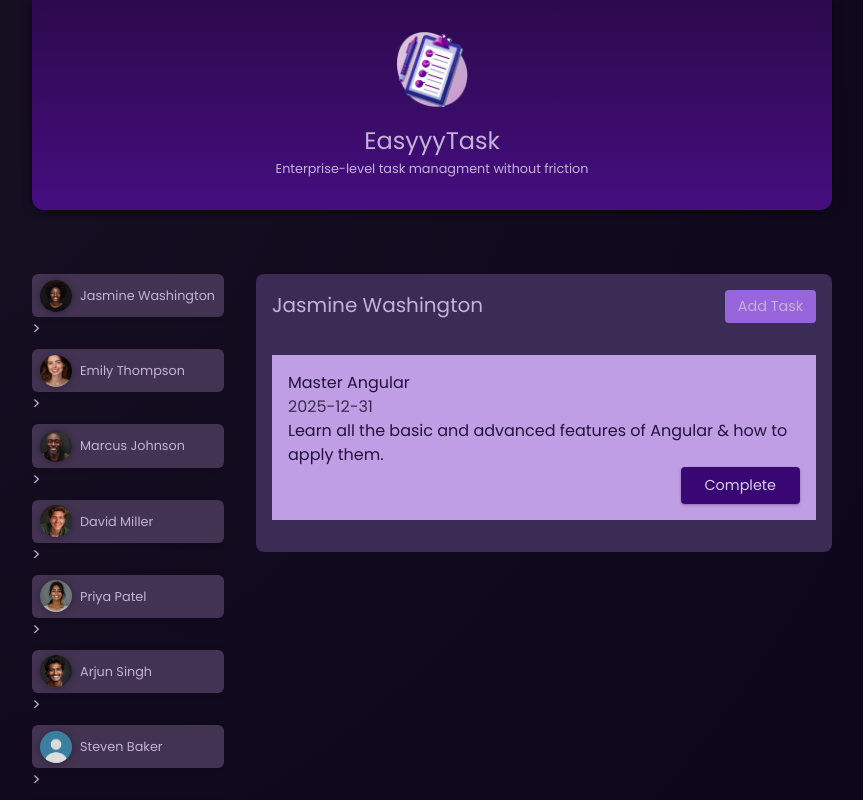
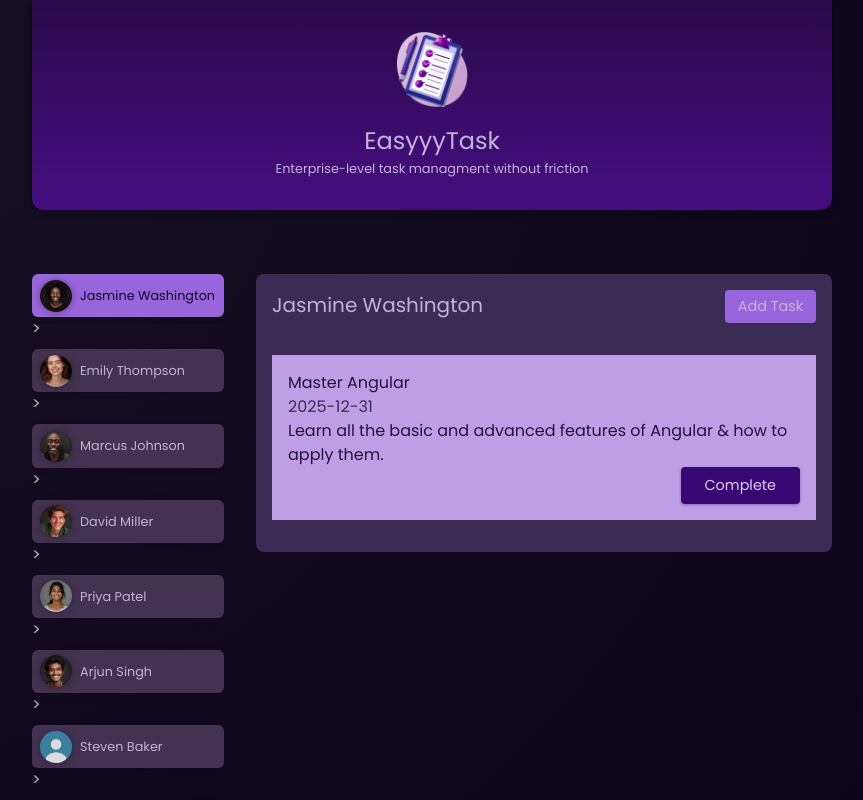
Before and after one commit to igakujawska/pierwsze-pr-by-z-html-css-js, an Angular app in the folder first-angular-app/: page / in a window 1280 px wide. Both pictures are taken after a click on the button "Jasmine Washington". Shown: the top 800 px of the page, without its empty margins (208-1071 px from the left). Built offline with nearby package versions, Linux system fonts and the light colour scheme.

Commit message:
added more actions

```diff
--- a/first-angular-app/src/app/app.html
+++ b/first-angular-app/src/app/app.html
@@ -6,6 +6,7 @@
             <li>
             <app-user
             [user]="user"
+            [selected]="user.id===selectedUserId"
             (select)='onSelectUser($event)'>
             </app-user>
             </li>
--- a/first-angular-app/src/app/tasks/task/task.html
+++ b/first-angular-app/src/app/tasks/task/task.html
@@ -3,5 +3,5 @@
     <time> {{ task.dueDate }} </time>
     <p> {{ task.summary }} </p>
     <p class="actions">
-        <button> Complete </button>
+        <button (click)="onCompleteTask()"> Complete </button>
     </p>
--- a/first-angular-app/src/app/tasks/task/task.ts
+++ b/first-angular-app/src/app/tasks/task/task.ts
@@ -1,12 +1,6 @@
-import { Component, Input } from '@angular/core';
+import { Component, EventEmitter, Input, Output } from '@angular/core';
 
-interface Tassk{
-  id: string;
-  userId: string;
-  title: string;
-  summary: string;
-  dueDate: string;
-}
+import { type Tassk } from './task.model'
 
 @Component({
   selector: 'app-task',
@@ -16,4 +10,9 @@ interface Tassk{
 })
 export class Task {
   @Input({required: true}) task!: Tassk;
+  @Output() complete = new EventEmitter<string>();
+
+  onCompleteTask() {
+    this.complete.emit(this.task.id);
+  }
 }
--- a/first-angular-app/src/app/tasks/tasks.html
+++ b/first-angular-app/src/app/tasks/tasks.html
@@ -8,7 +8,7 @@
 <ul>
     @for (task of selectedUserTasks; track task.id){
         <li>
-            <app-task [task]="task"/>
+            <app-task [task]="task" (complete)="onCompleteTask($event)"/>
         </li>
     }
 </ul>
--- a/first-angular-app/src/app/tasks/tasks.ts
+++ b/first-angular-app/src/app/tasks/tasks.ts
@@ -35,7 +35,13 @@ tasks = [
     dueDate: '2024-06-15',
   },
 ]
+
 get selectedUserTasks(){
   return this.tasks.filter((task) => task.userId===this.userId)
 }
+
+onCompleteTask(id: string){
+    this.tasks = this.tasks.filter((task) => task.id !==id)
 }
+
+}
--- a/first-angular-app/src/app/user/user.html
+++ b/first-angular-app/src/app/user/user.html
@@ -1,5 +1,5 @@
 <div>
-    <button (click)="onSelectUser()">
+    <button [class.active]="selected()" (click)="onSelectUser()">
         <img
             [src]="imagePath()"
             [alt]="user().name"/>
--- a/first-angular-app/src/app/user/user.ts
+++ b/first-angular-app/src/app/user/user.ts
@@ -1,18 +1,7 @@
 import { Component, computed, input, output } from '@angular/core';
 //import { DUMMY_USERS } from '../dummy-users'; //w ramach cwiczenia
 //const randomIndex = Math.floor(Math.random()*DUMMY_USERS.length) //wylosowanie z listy pojedynczego usera
-
-// type User={
-//     id: string;
-//     avatar: string;
-//     name: string;
-// } do krótszych projektów type, do dłuzszych interface
-
-interface User {
-    id: string;
-    avatar: string;
-    name: string;
-}
+import { type User } from './user.model';
 
 @Component({
   selector: 'app-user',
@@ -23,7 +12,7 @@ interface User {
 
 export class UserComponent {
   user = input.required<User>();
-
+  selected = input.required<boolean>();
   select = output<string>();
 
   imagePath = computed(() => '/users/' + this.user().avatar);
```
Also changed, not shown: first-angular-app/src/app/tasks/task/task.model.ts (added, +7 -0 lines), first-angular-app/src/app/user/user.model.ts (added, +11 -0 lines).
